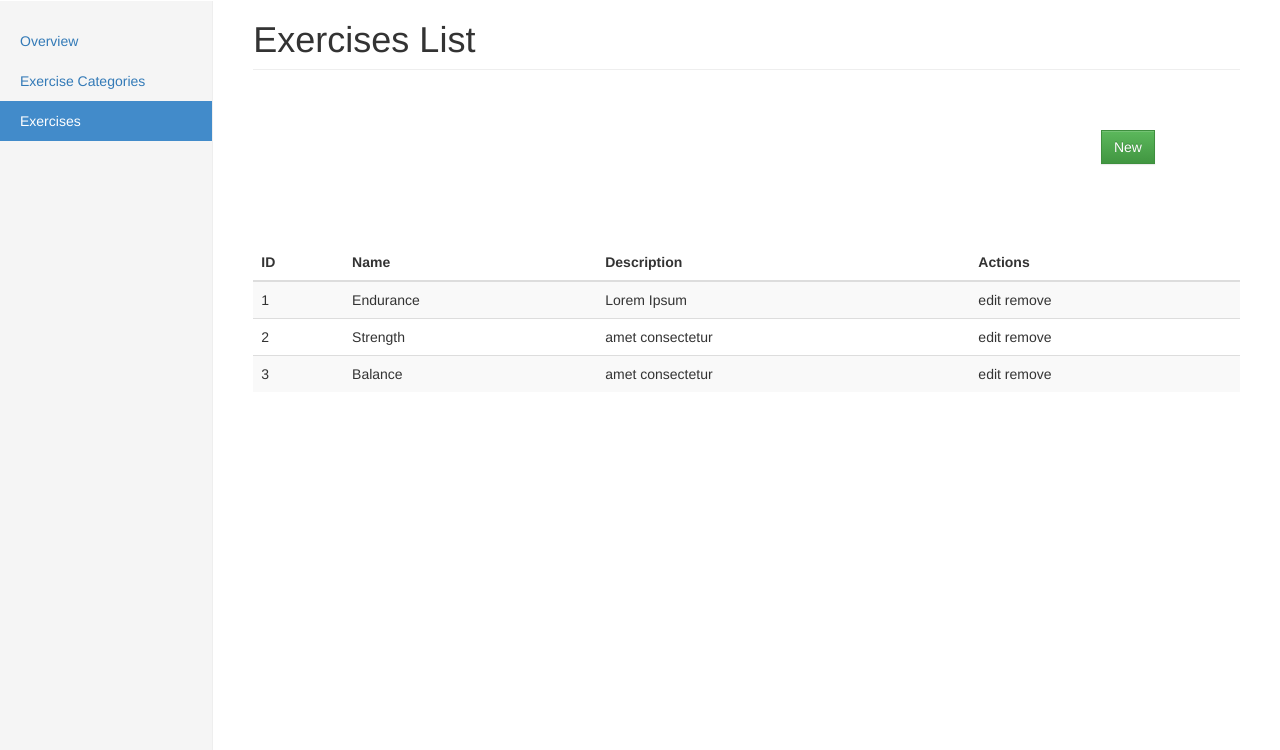
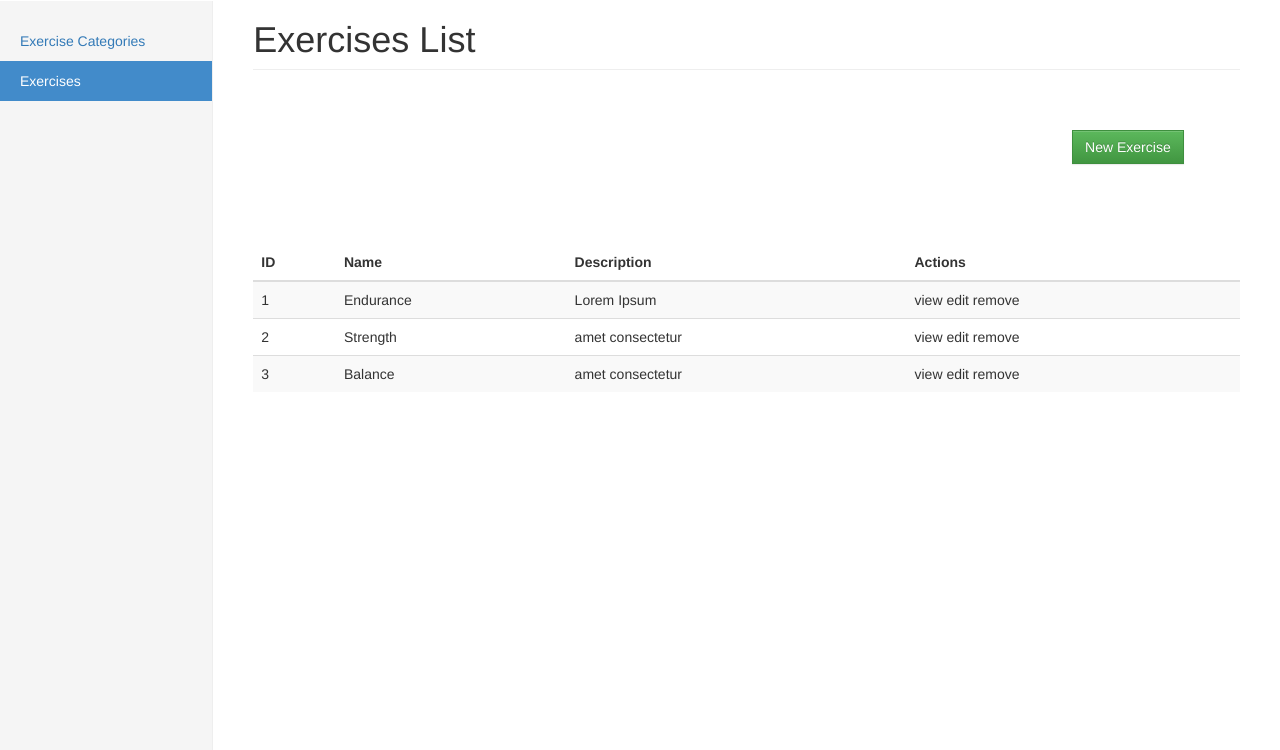
Before and after one commit to kikocastro/2014FallWeb, a PHP site: page /admin/exercises.php in a window 1280 px wide. Shown: the part 50-800 px from the top of the page. Run offline with PHP 8.4, Linux system fonts and the light colour scheme; some libraries are stand-ins or nearby versions.

Commit message:
fixed nav

```diff
--- a/fitness_track_app/wireframe/admin/exercises-categories.php
+++ b/fitness_track_app/wireframe/admin/exercises-categories.php
@@ -37,7 +37,6 @@
       <div class="row">
         <div class="col-sm-3 col-md-2 sidebar">
           <ul class="nav nav-sidebar">
-            <li><a href="#">Overview</a></li>
             <li class="active"><a href="exercises-categories.php">Exercise Categories</a></li>
             <li><a href="exercises.php">Exercises</a></li>
           </ul>
--- a/fitness_track_app/wireframe/admin/exercises.php
+++ b/fitness_track_app/wireframe/admin/exercises.php
@@ -37,7 +37,6 @@
       <div class="row">
         <div class="col-sm-3 col-md-2 sidebar">
           <ul class="nav nav-sidebar">
-            <li><a href="#">Overview</a></li>
             <li><a href="exercises-categories.php">Exercise Categories</a></li>
             <li class="active"><a href="exercises.php">Exercises</a></li>
           </ul>
@@ -48,7 +47,7 @@
             <div class="col-lg-3 col-lg-offset-9">
               <div class="input-group top-bottom-margin">
                 <span class="input-group-btn">
-                  <button class="btn btn-success" type="button">New</button>
+                  <button class="btn btn-success" type="button">New Exercise</button>
                 </span>
               </div><!-- /input-group -->
             </div><!-- /.col-lg-6 -->
@@ -69,19 +68,19 @@
                 <td>1</td>
                 <td>Endurance</td>
                 <td>Lorem Ipsum</td>
-                <td>edit remove</td>
+                <td>view edit remove</td>
               </tr>
               <tr>
                 <td>2</td>
                 <td>Strength</td>
                 <td>amet consectetur</td>
-                <td>edit remove</td>
+                <td>view edit remove</td>
               </tr>
               <tr>
                 <td>3</td>
                 <td>Balance</td>
                 <td>amet consectetur</td>
-                <td>edit remove</td>
+                <td>view edit remove</td>
               </tr>
 
             </table>
```
